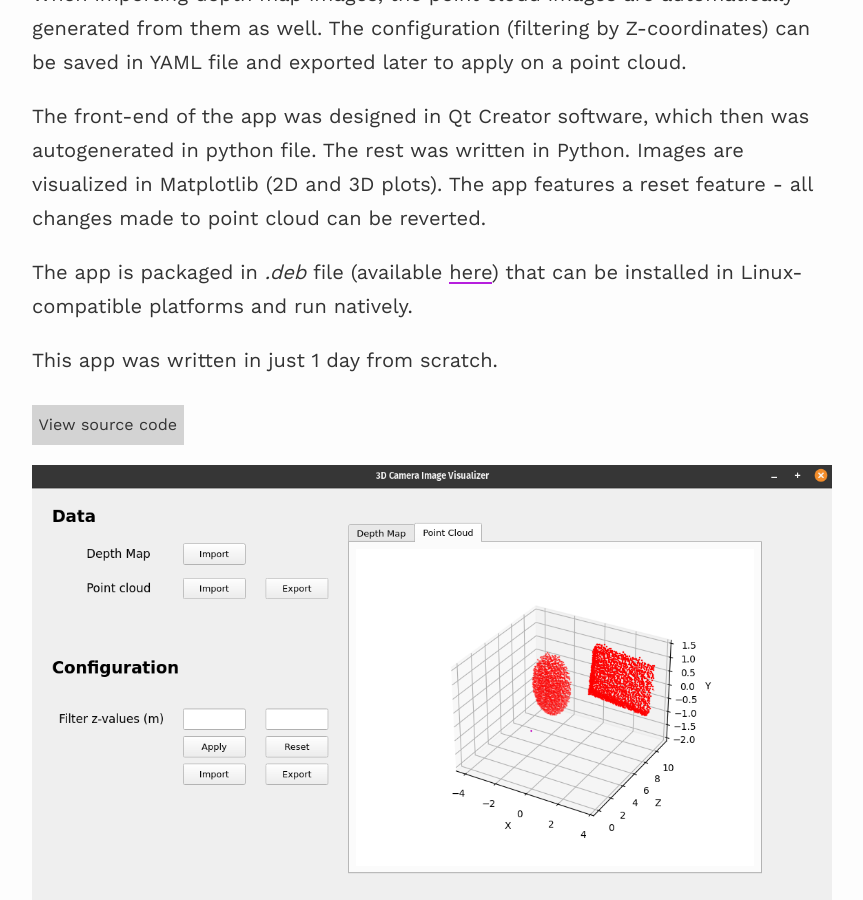
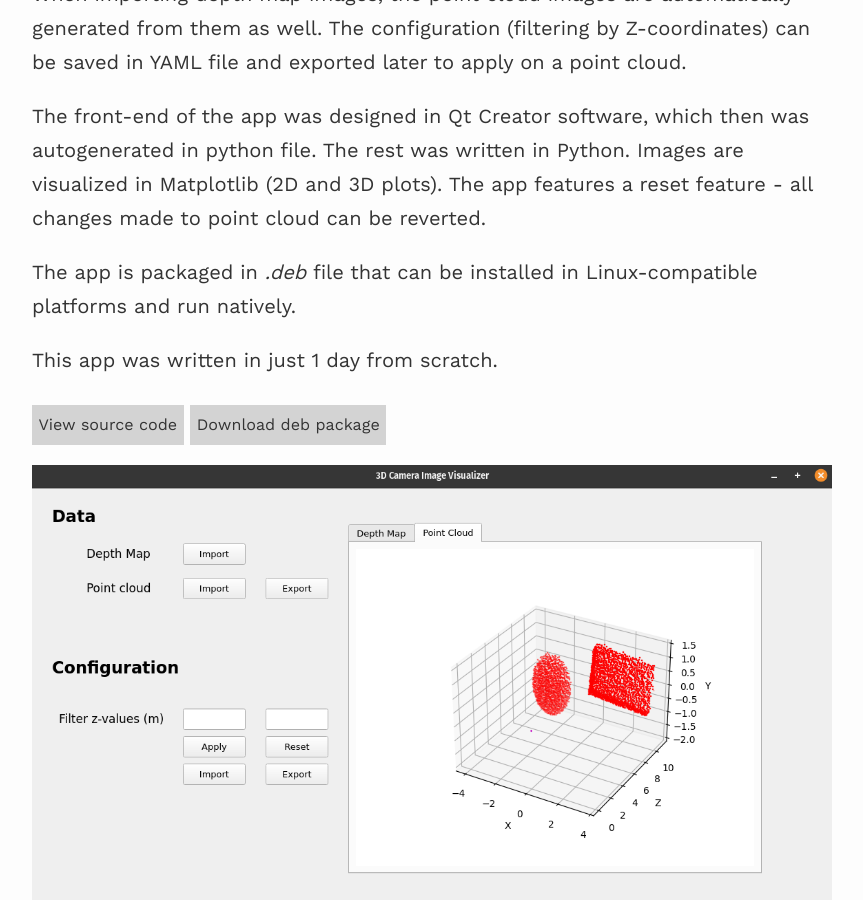
Before and after one commit to sejego/sejego, a Jekyll site: the page built from _personal/2_3d_image_visualizer.md, in a window 1280 px wide and 900 px high, scrolled down 416 px. Shown: the whole window, without its empty margins (208-1071 px from the left). Built offline with Jekyll 4.4.1, drawn with Linux system fonts in a browser that asks for light colours; nearby versions of some CDN libraries.

Commit message:
move download link under button

```diff
--- a/_personal/2_3d_image_visualizer.md
+++ b/_personal/2_3d_image_visualizer.md
@@ -11,11 +11,12 @@ When importing depth map images, the point cloud images are automatically genera
 
 The front-end of the app was designed in Qt Creator software, which then was autogenerated in python file. The rest was written in Python. Images are visualized in Matplotlib (2D and 3D plots). The app features a reset feature - all changes made to point cloud can be reverted.
 
-The app is packaged in *.deb* file (available [here](https://drive.google.com/file/d/1Cd-LoR6ytzOuduwmgUhLy5qpgONIXc-E/view?usp=sharing)) that can be installed in Linux-compatible platforms and run natively.
+The app is packaged in *.deb* file that can be installed in Linux-compatible platforms and run natively.
 
 This app was written in just 1 day from scratch.
 
 <a href="https://github.com/sejego/3d_image_visualizer" target="_blank"><span class="label">View source code</span></a>
+<a href="https://drive.google.com/file/d/1Cd-LoR6ytzOuduwmgUhLy5qpgONIXc-E/view?usp=sharing" target="_blank"><span class="label">Download deb package</span></a>
 
 ![Example image with point cloud image]({{ '/assets/images/3d-image-01.png' | prepend: site.baseurl | prepend: site.url }} "Point Cloud data")
 
```
